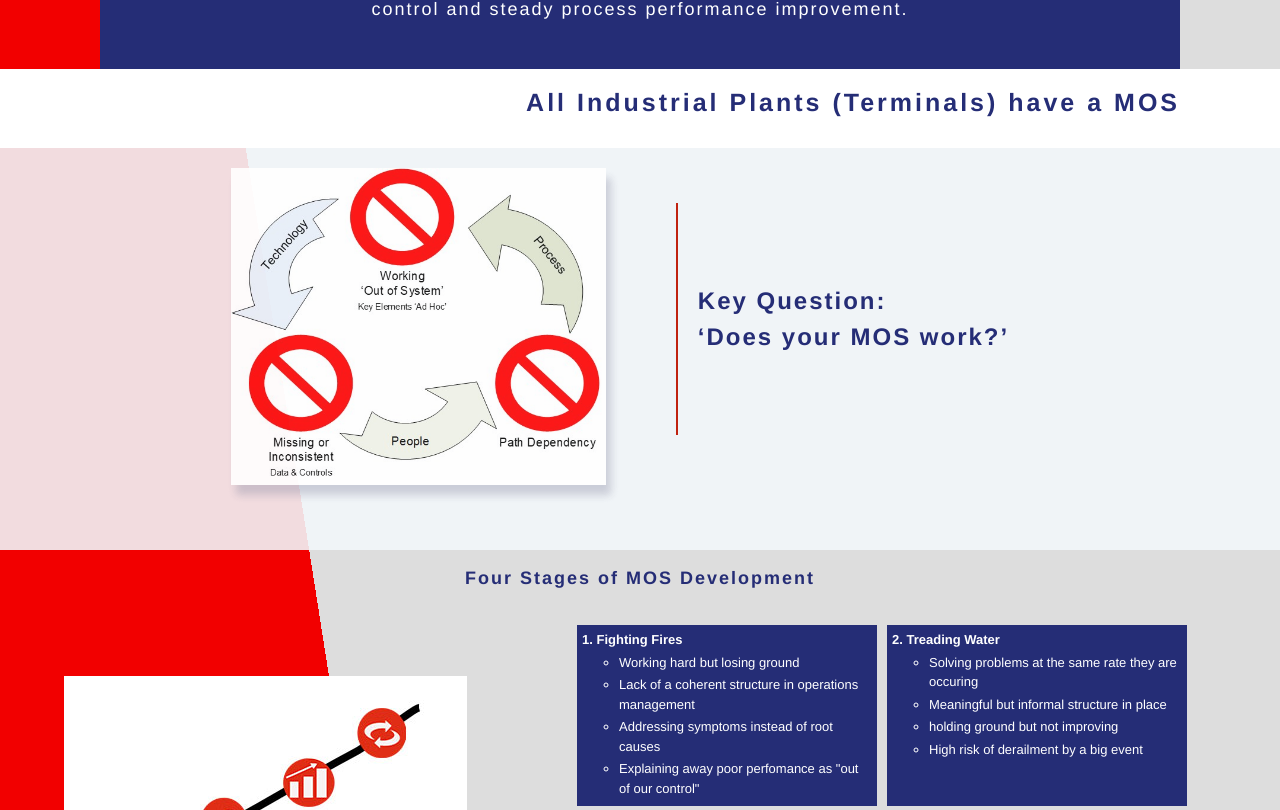
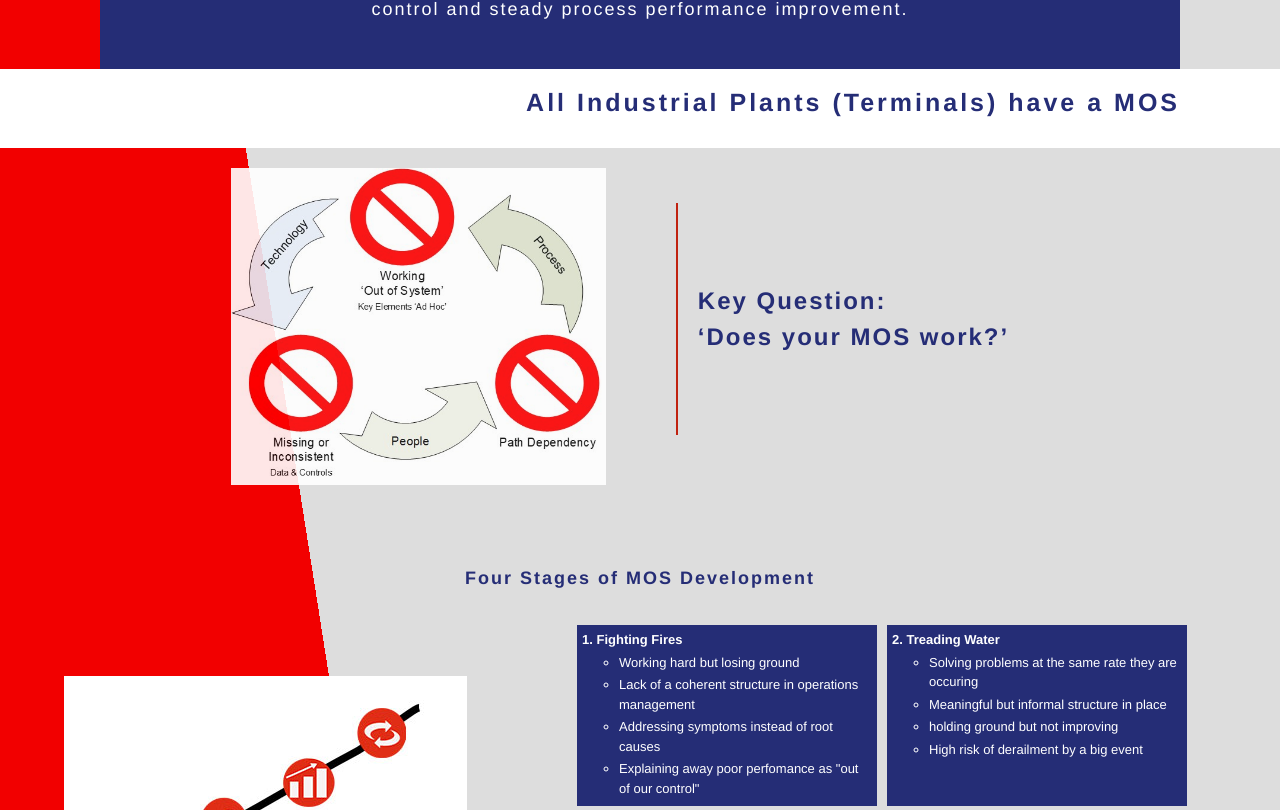
Before and after one commit to kaynboyle/cherry-solutions, a React (Create React App) app: page /consulting in a window 1280 px wide. Shown: the part 1410-2220 px from the top of the page. Built offline with nearby package versions, Linux system fonts and the light colour scheme.

Commit message:
flipping cards and header
header and home corrected for order

```diff
--- a/src/components/Consulting/style.css
+++ b/src/components/Consulting/style.css
@@ -241,10 +241,9 @@
 
 .imageFlexcol img {
 
-  background-color: #ffffff60;
+  background-color: #ffffff;
   margin-top: 30px;
   opacity: 0.9;
-  filter: drop-shadow(5px 10px 4px #86869f65);
   max-width: 45vw;
 }
 .imageFlexcol {
@@ -565,7 +564,6 @@
   text-align: center!important;
 }
 .does-you-mos-work{
-  background-color: #f2f6fae4;
   padding-bottom: 30px;
   background-size: cover;
 }
--- a/src/components/Header/index.tsx
+++ b/src/components/Header/index.tsx
@@ -31,16 +31,16 @@ const Header = () => {
               <NavDropdown.Divider />
                 <NavDropdown.Item href="./consulting#MOS">Management Operating System (MOS)</NavDropdown.Item>
                 <NavDropdown.Item href="./consulting">Effective Management and Decision Making</NavDropdown.Item>
-                <NavDropdown.Item href="./consulting#applied-intelligence">Applied Intelligence (AI)</NavDropdown.Item>
-                {/* <NavDropdown.Divider /> */}
-                <NavDropdown.Item href="./consulting#performance-intelligence">Performance Intelligence (PI)</NavDropdown.Item>
                 <NavDropdown.Item href="./consulting#capa">CAPA: Corrective Action Preventative Action</NavDropdown.Item>
               </NavDropdown>
               <NavDropdown className="link-color" title="Software" id="collasible-nav-dropdown">
               <NavDropdown.Item href="./Software">Software</NavDropdown.Item>
               <NavDropdown.Divider />
+                <NavDropdown.Item href="./consulting#applied-intelligence">Applied Intelligence (AI)</NavDropdown.Item>
+                {/* <NavDropdown.Divider /> */}
+                <NavDropdown.Item href="./consulting#performance-intelligence">Performance Intelligence (PI)</NavDropdown.Item>
                 <NavDropdown.Item href="./Software#cherry-COLA">Cherry COLA</NavDropdown.Item>
-                <NavDropdown.Item href="./Software#cherry-PIE">Cherry PIE</NavDropdown.Item>
+                {/* <NavDropdown.Item href="./Software#cherry-PIE">Cherry PIE</NavDropdown.Item> */}
               </NavDropdown>
 
               <Nav.Link className="link-color" href="./about-us">
--- a/src/components/Home/index.tsx
+++ b/src/components/Home/index.tsx
@@ -51,6 +51,16 @@ const cards: cardInterface[] = [
     icon: <AiOutlineTeam size={50} />,
   },
   {
+    id: "6",
+    front: " CAPA Corrective Action Preventative Action",
+    back1: "Defect & Performance",
+    back2:
+      " Variation Actioning as well as Intra/Interdepartmental Ownership and Outcome",
+    back3: "Integrated Transparency: PEOPLE + PROCESS + TECHNOLOGY",
+    href: "/consulting#capa",
+    icon: <AiOutlineSync size={50} />,
+  },
+  {
     id: "3",
     front: "Applied Intelligence",
     back1: "Evolving to AI",
@@ -61,7 +71,7 @@ const cards: cardInterface[] = [
   },
   {
     id: "4",
-    front: "Performance Intelligence",
+    front: "Performance Intelligence (Cherry PIE)",
     back1: "Evolving underperforming",
     back2: "‘Business Intelligence’ to transform source data into Information:",
     back3: "Identify, Action, and Eliminate Underperformance",
@@ -70,23 +80,14 @@ const cards: cardInterface[] = [
   },
   {
     id: "5",
-    front: "Data Management Software Solutions",
+    front: "Cherry COLA",
     back1: "Applied Resource ‘Stop-Gap’ Data:",
     back2: "Payroll versus Time Tracking Equipment Utilization",
     back3: "Commercial Design vs Actual",
     href: " ",
     icon: <AiOutlineLaptop size={50} />,
-  },
-  {
-    id: "6",
-    front: " CAPA Corrective Action Preventative Action",
-    back1: "Defect & Performance",
-    back2:
-      " Variation Actioning as well as Intra/Interdepartmental Ownership and Outcome",
-    back3: "Integrated Transparency: PEOPLE + PROCESS + TECHNOLOGY",
-    href: "/consulting#capa",
-    icon: <AiOutlineSync size={50} />,
-  },
+  }
+
 ];
 const partners: partnerInterface[] = [
   {
```
